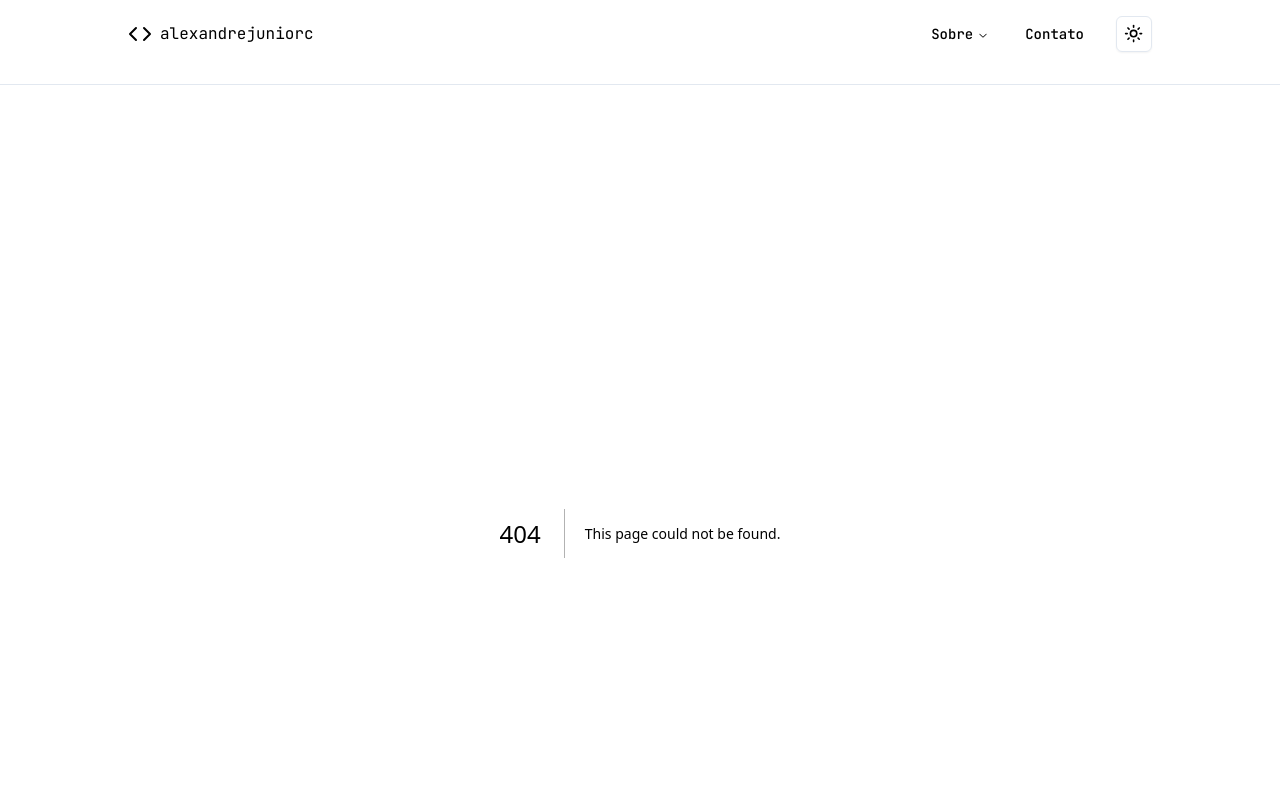
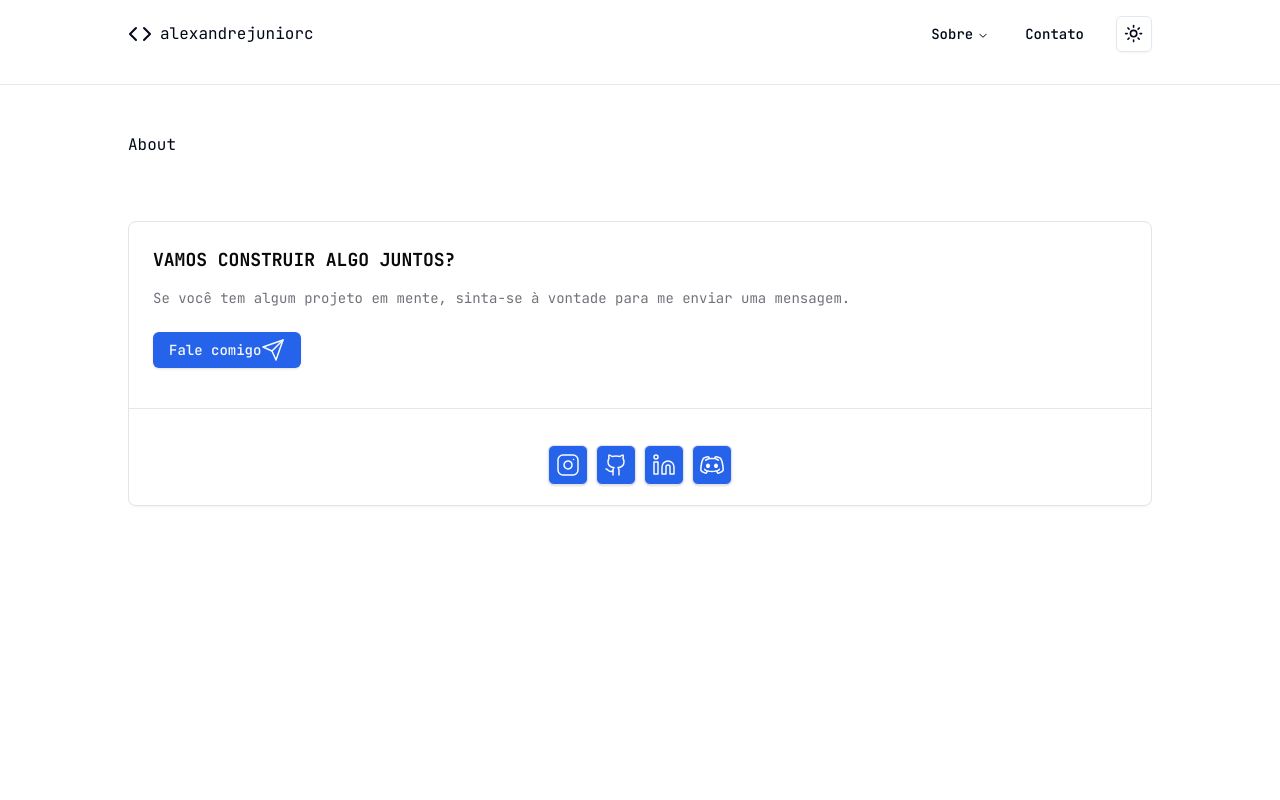
Before and after one commit to alexandrejuniorc/portfolio, a Next.js app: page /about in a window 1280 px wide. Before the commit this address had no page. Shown: the top 800 px of the page. Built offline with nearby package versions, Linux system fonts and the light colour scheme.

Commit message:
feat: :sparkles: creates remaining routes

```diff
--- /dev/null
+++ b/src/app/about/page.tsx
@@ -0,0 +1,5 @@
+import React from "react";
+
+export default function About() {
+  return <div>About</div>;
+}
--- /dev/null
+++ b/src/app/contact/page.tsx
@@ -0,0 +1,5 @@
+import React from "react";
+
+export default function Contact() {
+  return <div>Contact</div>;
+}
--- /dev/null
+++ b/src/app/projects/page.tsx
@@ -0,0 +1,5 @@
+import React from "react";
+
+export default function Projects() {
+  return <div>Projects</div>;
+}
```
